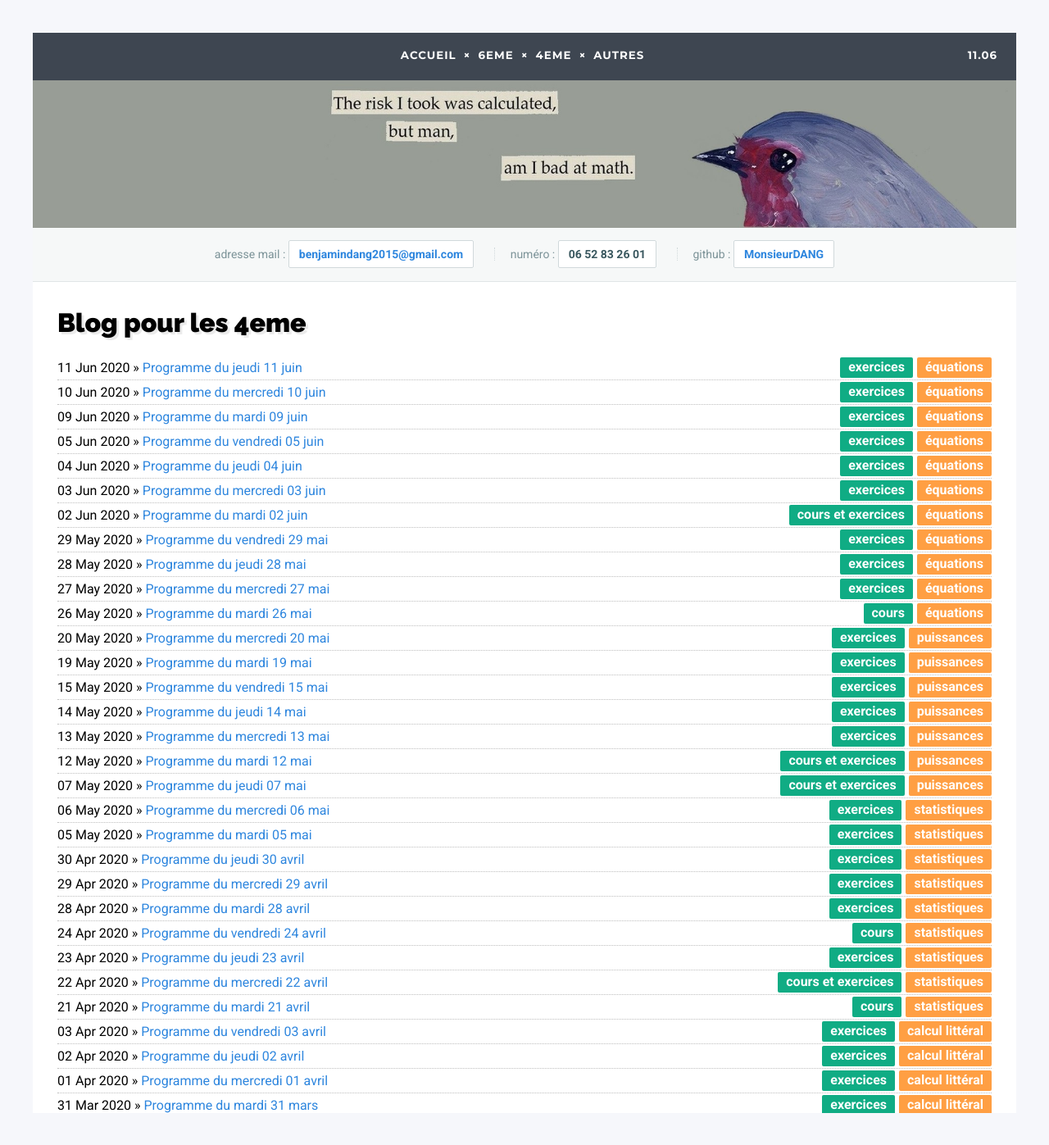
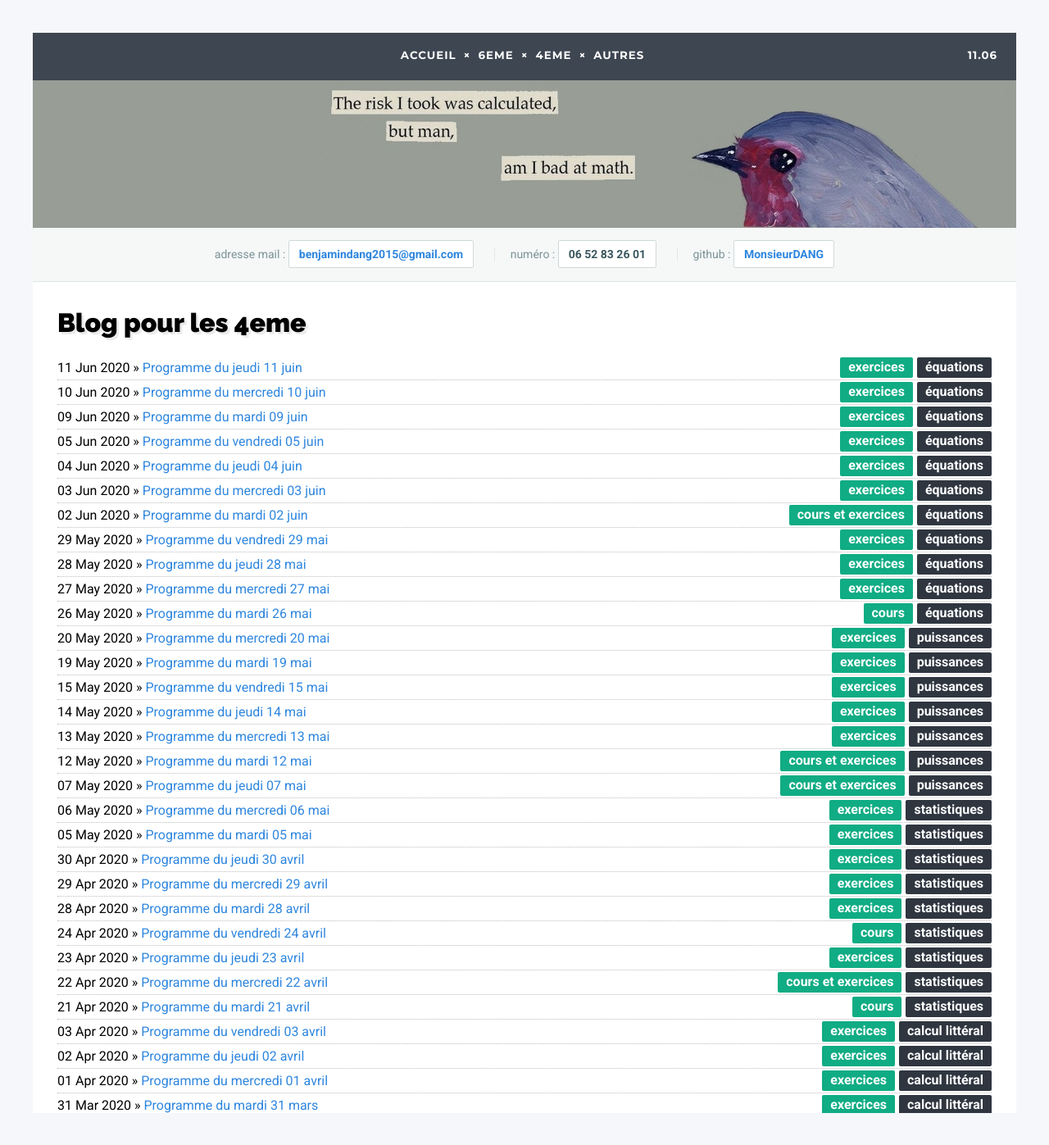
Before and after one commit to DangSinslay/DangSinslay.github.io, a Jekyll site: the page built from blog4/index.html, in a window 1280 px wide and 1400 px high. Shown: the top 1397 px of the window at 82% size. Built offline with Jekyll 4.4.1, drawn with Linux system fonts in a browser that asks for light colours.

Commit message:
Update main.css

```diff
--- a/css/main.css
+++ b/css/main.css
@@ -174,7 +174,7 @@ nav ul li a:hover {
 }
 
 .chapter {
-	background: #ff9f43 !important;
+	background: #2f3640 !important;
 	border-radius: 2px;
 	color: #FFF !important;
 	font-weight: bold !important;
```
